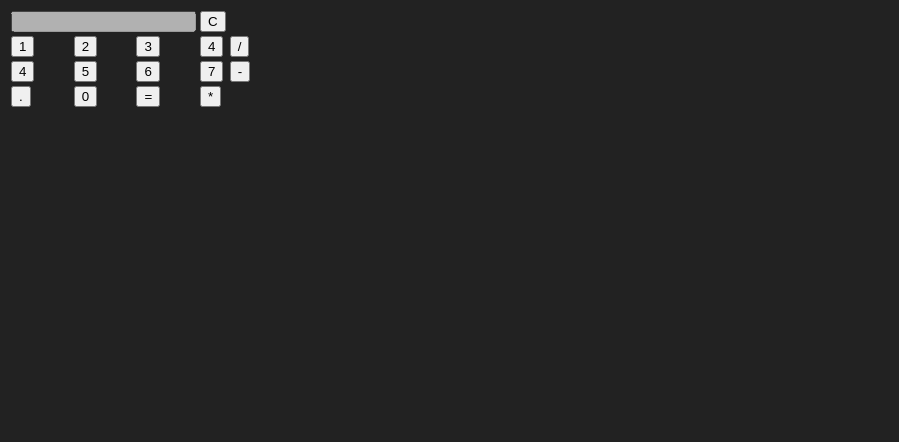
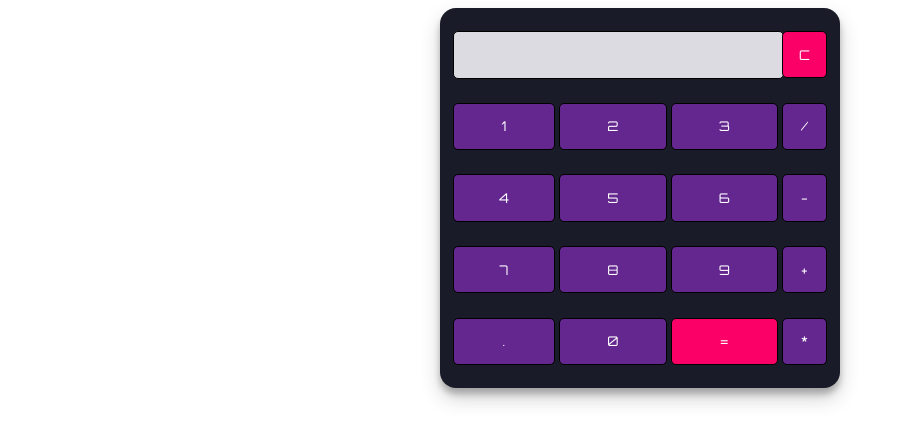
Before and after one commit to philipwinsnes/Simple-Web-Calculator, a plain HTML site: page index.html in a window 1280 px wide. Shown: the whole page, without its empty margins (0-899 px from the left). Drawn offline with Linux system fonts and the light colour scheme.

Commit message:
calculator done

```diff
--- a/index.html
+++ b/index.html
@@ -18,22 +18,24 @@
         </tr>
         <tr>
             <!-- display() function displays the value of clicked button -->
-            <td><input type="button" value="1" onclick="display('1')"/></td></td>
-            <td><input type="button" value="2" onclick="display('2')"/></td></td>
-            <td><input type="button" value="3" onclick="display('3')"/></td></td>
-            <td><input type="button" value="4" onclick="display('4')"/></td></td>
-            <td><input type="button" value="/" onclick="display('/')"/></td></td>
+            <td><input type="button" value="1" onclick="display('1')"/></td>
+            <td><input type="button" value="2" onclick="display('2')"/></td>
+            <td><input type="button" value="3" onclick="display('3')"/></td>
+            <td><input type="button" value="/" onclick="display('/')"/></td>
         </tr>
         <tr>
-            <td><input type="button" value="4" onclick="display('4')"/></td></td>
-            <td><input type="button" value="5" onclick="display('5')"/></td></td>
-            <td><input type="button" value="6" onclick="display('6')"/></td></td>
-            <td><input type="button" value="7" onclick="display('7')"/></td></td>
-            <td><input type="button" value="-" onclick="display('-')"/></td></td>
+            <td><input type="button" value="4" onclick="display('4')"/></td>
+            <td><input type="button" value="5" onclick="display('5')"/></td>
+            <td><input type="button" value="6" onclick="display('6')"/></td>
+            <td><input type="button" value="-" onclick="display('-')"/></td>
         </tr>
+            <td><input type="button" value="7" onclick="display('4')"/></td>
+            <td><input type="button" value="8" onclick="display('5')"/></td>
+            <td><input type="button" value="9" onclick="display('6')"/></td>
+            <td><input type="button" value="+" onclick="display('-')"/></td>
         <tr>
-            <td><input type="button" value="." onclick="display('.')"/></td></td>
-            <td><input type="button" value="0" onclick="display('0')"/></td></td>
+            <td><input type="button" value="." onclick="display('.')"/></td>
+            <td><input type="button" value="0" onclick="display('0')"/></td>
 
             <!-- calculate() function evaluates the mathematical expression -->
             <td><input type="button" value="=" onclick="calculate()" id="btn"/></td>
--- a/script.js
+++ b/script.js
@@ -0,0 +1,16 @@
+// This function clear all the values
+function clearScreen() {
+    document.getElementById("result").value = "";
+}
+
+// This function display values
+function display(value) {
+    document.getElementById("result").value += value;
+}
+
+// This function evaluates the expression and returns result
+function calculate() {
+    var p = document.getElementById("result").value;
+    var q = eval(p);
+    document.getElementById("result").value = q;
+}
--- a/styles.css
+++ b/styles.css
@@ -1,17 +1,38 @@
-body {
-    background-color: rgb(34, 34, 34);
-    font-family: Verdana, Geneva, Tahoma, sans-serif;
+@import url('https://fonts.googleapis.com/css2?family=Orbitron&display=swap');
+.calculator {
+    padding: 10px;
+    border-radius: 1em;
+    height: 380px;
+    width: 400px;
+    margin: auto;
+    background-color: #191b28;
+    box-shadow: rgba(0, 0, 0, 0.19) 0px 10px 20px, rgba(0, 0, 0, 0.23) 0px 6px 6px;
+}
+.display-box {
+    font-family: 'Orbitron', sans-serif;
+    background-color: #dcdbe1;
+    border: solid black 0.5px;
+    color: black;
+    border-radius: 5px;
+    width: 100%;
+    height: 65%;
+}
+#btn {
+    background-color: #fb0066;
+}
+input[type=button] {
+    font-family: 'Orbitron', sans-serif;
+    background-color: #64278f;
     color: white;
+    border: solid black 0.5px;
+    width: 100%;
+    border-radius: 5px;
+    height: 70%;
+    outline: none;
 }
-
-button {
-    background-color: rgb(24, 147, 255);
-    border: none;
-    color: white;
-    padding: 15px 32px;
-    text-align: center;
-    text-decoration: none;
-    display: inline-block;
-    font-size: 16px;
-    border-radius: 20px;
+input:active[type=button] {
+    background: #e5e5e5;
+    -webkit-box-shadow: inset 0px 0px 5px #c1c1c1;
+    -moz-box-shadow: inset 0px 0px 5px #c1c1c1;
+    box-shadow: inset 0px 0px 5px #c1c1c1;
 }
```
